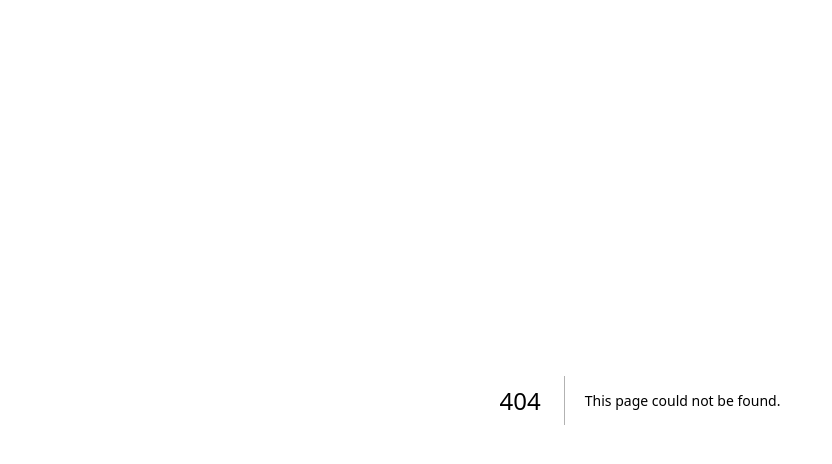
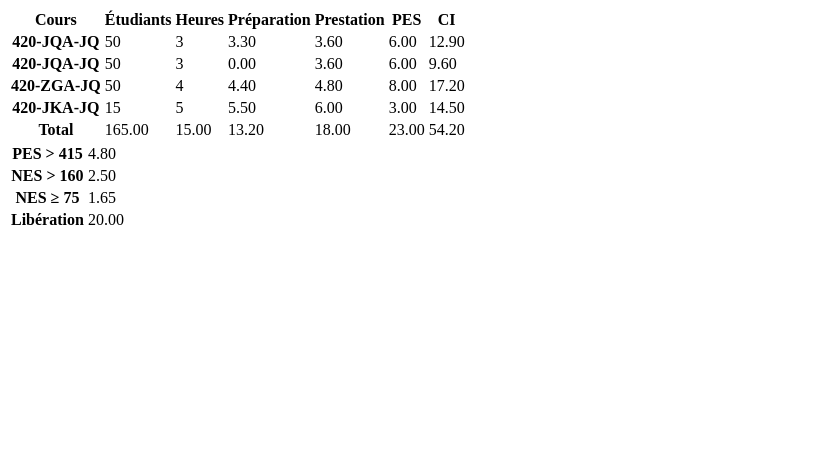
Before and after one commit to kimlavoie/rcd-toolkit, a Next.js app: page /calculateur/test in a window 1280 px wide. Before the commit this address had no page. Shown: the top 464 px of the page, without its empty margins (0-832 px from the left). Built offline with nearby package versions, Linux system fonts and the light colour scheme.

Commit message:
Calculateur de CI

```diff
--- /dev/null
+++ b/app/calculateur/calculateur.ts
@@ -0,0 +1,76 @@
+interface Groupe {
+    sigle: string
+    etudiants: number
+    heures: number
+}
+
+interface Liberation {
+    qte: number
+    [key: string]: any
+}
+
+function coursUniques(groupes:Array<Groupe>){
+    return  groupes.filter((groupe, index, self) =>
+        index === self.findIndex((u) => u.sigle === groupe.sigle)
+      );
+}
+
+function calculerNbPrep(groupes:Array<Groupe>){
+    const length = coursUniques(groupes).length
+    return length < 3 ? 0.9 : (length < 4 ? 1.1 : 1.75)
+}
+
+function somme(tableau: Array<number>){
+    return tableau.reduce((acc, n) => acc + n, 0)
+}
+
+export default function(groupes: Array<Groupe>, liberations: Array<Liberation>){
+
+
+    const facteurPreparation = calculerNbPrep(groupes)
+    const facteurPrestation = 1.2
+    const facteurPES = 0.04
+
+
+
+    let vueCI:any = {} //define later
+    vueCI.groupes = groupes.map((groupe, index, self) => {
+        const notSeen = index === self.findIndex((u) => u.sigle === groupe.sigle)
+        const preparation = notSeen ? groupe.heures * facteurPreparation : 0
+        const prestation = groupe.heures * facteurPrestation
+        const PES = groupe.heures * groupe.etudiants * facteurPES
+        const CI = preparation + prestation + PES
+
+        return { ...groupe, preparation, prestation, PES, CI }
+    })
+
+    vueCI.sommes = {}
+
+    vueCI.sommes.etudiants = somme(groupes.map((groupe) => groupe.etudiants))
+    vueCI.sommes.heures = somme(groupes.map((groupe) => groupe.heures))
+    vueCI.sommes.preparations = somme(vueCI.groupes.map((groupe:any) => groupe.preparation))
+    vueCI.sommes.prestations = somme(vueCI.groupes.map((groupe:any) => groupe.prestation))
+    vueCI.sommes.PES = somme(vueCI.groupes.map((groupe:any) => groupe.PES))
+    vueCI.sommes.total = somme(vueCI.groupes.map((groupe:any) => groupe.CI))
+
+    const sommePES = somme(groupes.map((groupe) => groupe.etudiants * groupe.heures))
+
+    vueCI.exceptions = {}
+
+    vueCI.exceptions.PES415 = sommePES > 415 ? (sommePES - 415) * 0.03 : 0
+    vueCI.exceptions.NES160 = vueCI.sommes.etudiants > 160 ? ((vueCI.sommes.etudiants - 160) ** 2 ) * 0.1 : 0
+    vueCI.exceptions.NES75 = vueCI.sommes.etudiants >= 75 ? vueCI.sommes.etudiants * 0.01 : 0
+    vueCI.exceptions.liberations = somme(liberations.map((lib) => lib.qte)) * 40
+
+    vueCI.total = vueCI.sommes.liberations +
+        vueCI.sommes.preparations +
+        vueCI.sommes.prestations +
+        vueCI.sommes.PES +
+        vueCI.exceptions.PES415 +
+        vueCI.exceptions.NES160 +
+        vueCI.exceptions.NES75
+
+    return vueCI
+}
+
+export type {Groupe, Liberation}
--- /dev/null
+++ b/app/calculateur/test/page.tsx
@@ -0,0 +1,100 @@
+import calculateur, { Groupe, Liberation } from "../calculateur"
+
+const groupes: Array<Groupe> = [
+    {
+        sigle: "420-JQA-JQ",
+        etudiants: 50,
+        heures: 3,
+    },
+    {
+        sigle: "420-JQA-JQ",
+        etudiants: 50,
+        heures: 3,
+    },
+    {
+        sigle: "420-ZGA-JQ",
+        etudiants: 50,
+        heures: 4,
+    },
+    {
+        sigle: "420-JKA-JQ",
+        etudiants: 15,
+        heures: 5,
+    },
+]
+
+const liberations: Array<Liberation> = [
+    {
+        qte: 0.1
+    },
+    {
+        qte: 0.2
+    },
+    {
+        qte: 0.2
+    },
+]
+
+export default function(){
+    const resultat = calculateur(groupes, liberations)
+    return <>
+        <table>
+            <thead>
+                <tr>
+                    <th>Cours</th>
+                    <th>Étudiants</th>
+                    <th>Heures</th>
+                    <th>Préparation</th>
+                    <th>Prestation</th>
+                    <th>PES</th>
+                    <th>CI</th>
+                </tr>
+            </thead>
+            <tbody>
+                {resultat.groupes.map((groupe:any, index: number) =>
+                    <tr key={index}>
+                        <th>{groupe.sigle}</th>
+                        <td>{groupe.etudiants}</td>
+                        <td>{groupe.heures}</td>
+                        <td>{groupe.preparation.toFixed(2)}</td>
+                        <td>{groupe.prestation.toFixed(2)}</td>
+                        <td>{groupe.PES.toFixed(2)}</td>
+                        <td>{groupe.CI.toFixed(2)}</td>
+                    </tr>
+                )}
+
+            </tbody>
+            <tfoot>
+                <tr>
+                    <th>Total</th>
+                    <td>{resultat.sommes.etudiants.toFixed(2)}</td>
+                    <td>{resultat.sommes.heures.toFixed(2)}</td>
+                    <td>{resultat.sommes.preparations.toFixed(2)}</td>
+                    <td>{resultat.sommes.prestations.toFixed(2)}</td>
+                    <td>{resultat.sommes.PES.toFixed(2)}</td>
+                    <td>{resultat.sommes.total.toFixed(2)}</td>
+                </tr>
+            </tfoot>
+        </table>
+        <table>
+            <tbody>
+                <tr>
+                    <th>PES &gt; 415</th>
+                    <td>{resultat.exceptions.PES415.toFixed(2)}</td>
+                </tr>
+                <tr>
+                    <th>NES &gt; 160</th>
+                    <td>{resultat.exceptions.NES160.toFixed(2)}</td>
+                </tr>
+                <tr>
+                    <th>NES &ge; 75</th>
+                    <td>{resultat.exceptions.NES75.toFixed(2)}</td>
+                </tr>
+                <tr>
+                    <th>Libération</th>
+                    <td>{resultat.exceptions.liberations.toFixed(2)}</td>
+                </tr>
+            </tbody>
+        </table>
+    </>
+}
--- a/app/page.tsx
+++ b/app/page.tsx
@@ -3,5 +3,6 @@ import Link from "next/link";
 export default function Home() {
   return <>
     <Link href="enseignants">Enseignants</Link>
+    <Link href="calculateur/test">Test de calculateur de CI</Link>
   </>
 }
```
